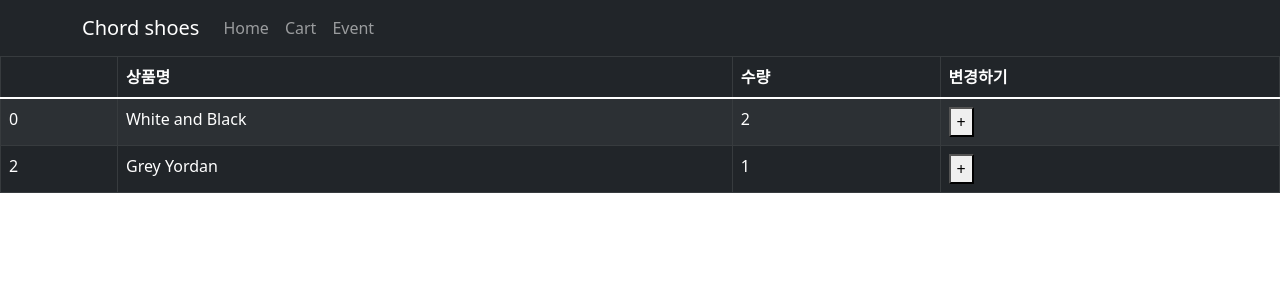
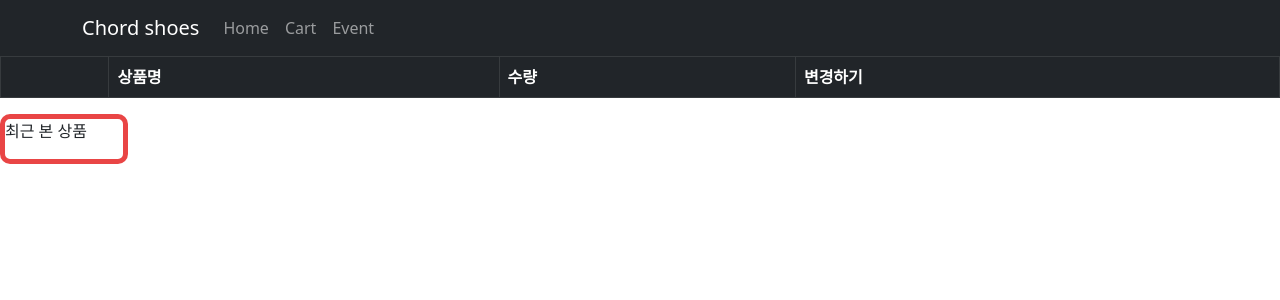
Before and after one commit to ChordCon/fristShop, a React (Create React App) app: page /cart in a window 1280 px wide. Shown: the top 300 px of the page. Built offline with nearby package versions, Linux system fonts and the light colour scheme.

Commit message:
6 commit

```diff
--- a/package.json
+++ b/package.json
@@ -12,6 +12,7 @@
     "react": "^18.1.0",
     "react-bootstrap": "^2.4.0",
     "react-dom": "^18.1.0",
+    "react-pro-sidebar": "^0.7.1",
     "react-redux": "^8.0.2",
     "react-router-dom": "^6.3.0",
     "react-scripts": "5.0.1",
--- a/src/App.css
+++ b/src/App.css
@@ -57,3 +57,14 @@
   opacity: 1;
   transition: opacity 0.5s;
 }
+
+.side-bar {
+  display: flex;
+  justify-content: right;
+  align-items: center;
+  height: 50%;
+  position: fixed;
+  top: 20px;
+  left: 0;
+  right: 0;
+}
--- a/src/App.js
+++ b/src/App.js
@@ -1,6 +1,6 @@
 import "./App.css";
 import "bootstrap/dist/css/bootstrap.min.css";
-import { useState } from "react";
+import { useEffect, useState } from "react";
 import GoodsList from "./GoodsList";
 import NavbarF from "./Nav-bar";
 import Detail from "./pages/detail";
@@ -9,10 +9,12 @@ import { Routes, Route, Outlet } from "react-router-dom";
 import date from "./data";
 import axios from "axios";
 import Cart from "./pages/Cart";
+import SideBar from "./SideBar";
 
 function App() {
   let [shoes, setShoes] = useState(date);
   let [mapNum, setMapNum] = useState(0);
+  let [latestItem, setLatestItem] = useState("");
 
   return (
     <div className="App">
@@ -32,6 +34,8 @@ function App() {
                     shoes={shoes}
                     mapNum={mapNum}
                     setMapNum={setMapNum}
+                    latestItem={latestItem}
+                    setLatestItem={setLatestItem}
                   />
                 </div>
               </div>
@@ -89,6 +93,8 @@ function App() {
         </Route>
         <Route path="/cart" element={<Cart />}></Route>
       </Routes>
+
+      <SideBar latestItem={latestItem} setLatestItem={setLatestItem} />
     </div>
   );
 }
--- a/src/GoodsList.js
+++ b/src/GoodsList.js
@@ -10,6 +10,17 @@ const GoodsList = (props) => {
         onClick={() => {
           props.setMapNum(i);
           navigate("/detail");
+          let copy = [...props.latestItem];
+          copy.push(
+            <img
+              src={process.env.PUBLIC_URL + `/img/shoes${i + 1}.jpg`}
+              width="80%"
+              alt={i}
+              key={i}
+            />
+          );
+
+          props.setLatestItem(copy);
         }}
       >
         <img
--- /dev/null
+++ b/src/SideBar.js
@@ -0,0 +1,14 @@
+import "./SideBar.modul.css";
+
+const SideBar = (props) => {
+  return (
+    <div className="sideBar">
+      <div>
+        <p>최근 본 상품</p>
+        {props.latestItem}
+      </div>
+    </div>
+  );
+};
+
+export default SideBar;
--- /dev/null
+++ b/src/SideBar.modul.css
@@ -0,0 +1,10 @@
+.sideBar {
+  margin-right: 20px;
+  display: flex;
+  align-items: center;
+  height: 60%;
+  width: 10%;
+  background-color: white;
+  border: 5px solid #e94545;
+  border-radius: 10px;
+}
--- a/src/store.js
+++ b/src/store.js
@@ -15,10 +15,7 @@ export let { changeName } = user.actions;
 
 let cart = createSlice({
   name: "cart",
-  initialState: [
-    { id: 0, name: "White and Black", count: 2 },
-    { id: 2, name: "Grey Yordan", count: 1 },
-  ],
+  initialState: [],
   reducers: {
     addCount(state, action) {
       let idNum = state.findIndex((cart) => cart.id === action.payload);
```
Also changed, not shown: 1 other file (tests, documents, lock files or other folders).
